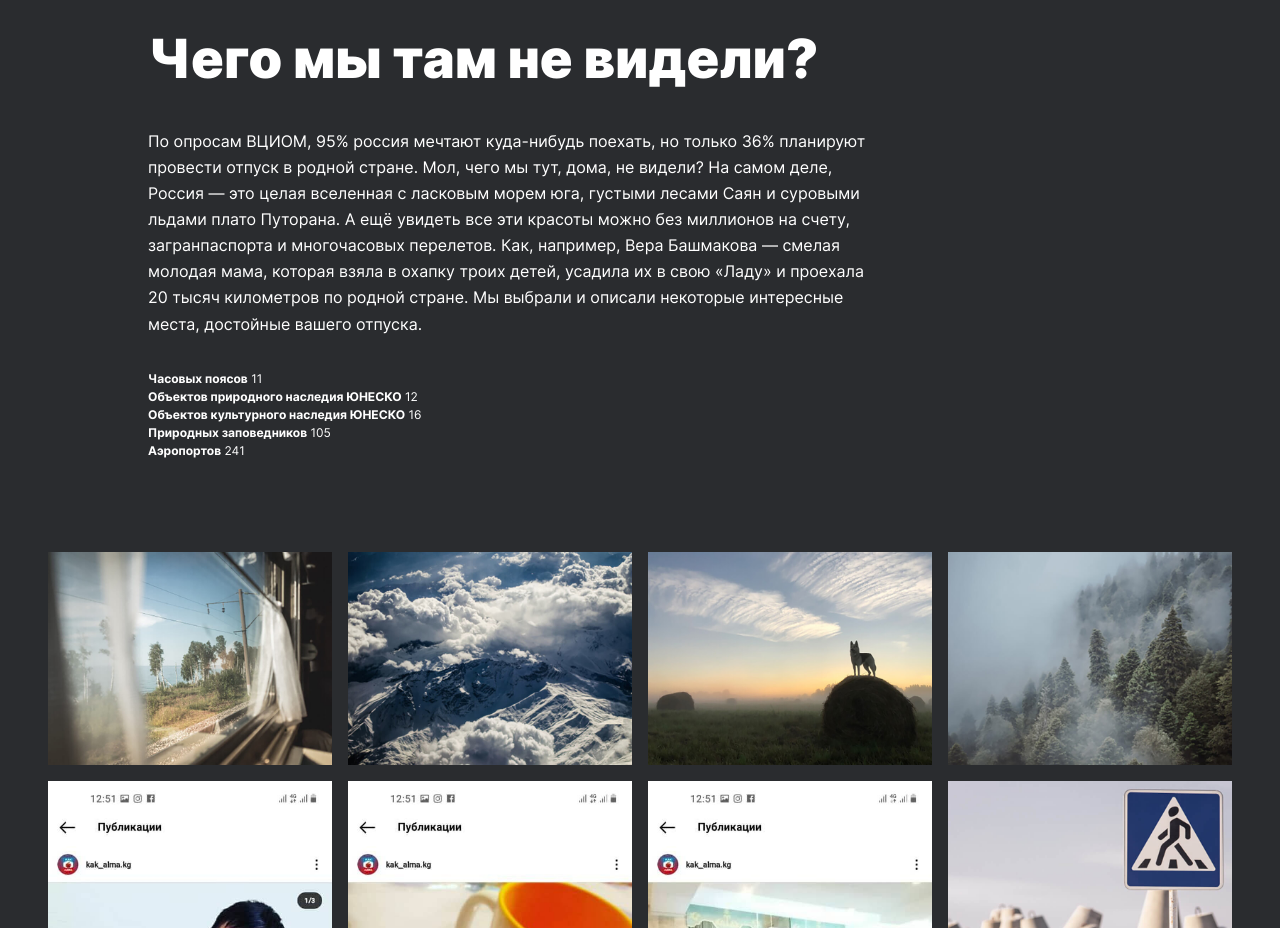
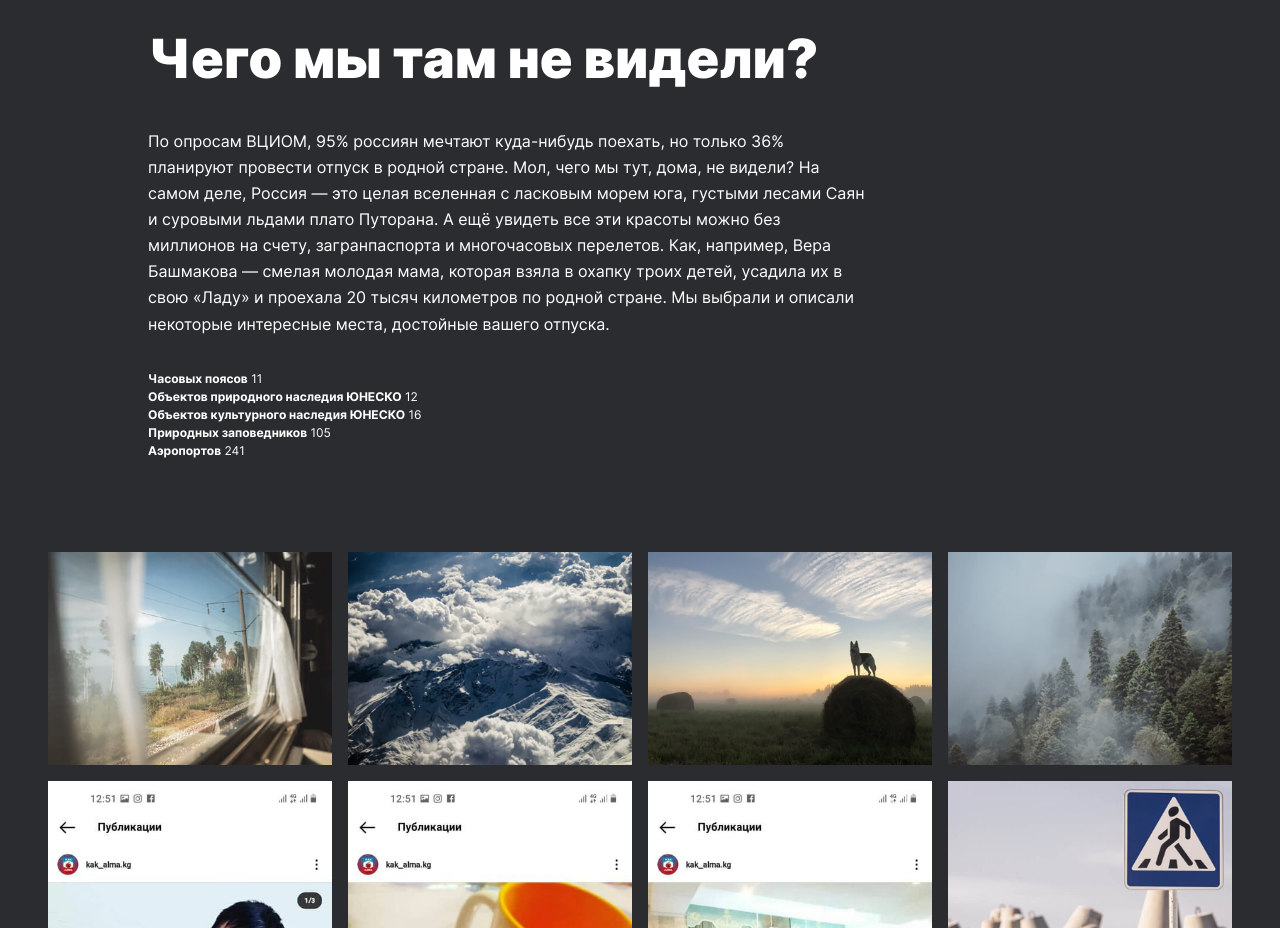
Before and after one commit to kanybek740/kak-alma, a plain HTML site: page index.html in a window 1280 px wide. Shown: the part 1900-2828 px from the top of the page. Drawn offline with Linux system fonts and the light colour scheme.

Commit message:
my commit

```diff
--- a/index.html
+++ b/index.html
@@ -34,7 +34,7 @@
         <section class="intro">
             <div class="intro__container">
                 <h2 class="intro__title">Чего мы там не видели?</h2>
-                <p class="intro__text">По опросам ВЦИОМ, 95% россия мечтают куда-нибудь поехать, но только 36% планируют провести отпуск в родной стране. Мол, чего мы тут, дома, не видели? На самом деле, Россия — это целая вселенная с ласковым морем юга, густыми лесами Саян и суровыми льдами плато Путорана. А ещё увидеть все эти красоты можно без миллионов на счету, загранпаспорта и многочасовых перелетов. Как, например, Вера Башмакова — смелая молодая мама, которая взяла в охапку троих детей, усадила их в свою «Ладу» и проехала 20 тысяч километров по родной стране. Мы выбрали и описали некоторые интересные места, достойные вашего отпуска.</p>
+                <p class="intro__text">По опросам ВЦИОМ, 95% россиян мечтают куда-нибудь поехать, но только 36% планируют провести отпуск в родной стране. Мол, чего мы тут, дома, не видели? На самом деле, Россия — это целая вселенная с ласковым морем юга, густыми лесами Саян и суровыми льдами плато Путорана. А ещё увидеть все эти красоты можно без миллионов на счету, загранпаспорта и многочасовых перелетов. Как, например, Вера Башмакова — смелая молодая мама, которая взяла в охапку троих детей, усадила их в свою «Ладу» и проехала 20 тысяч километров по родной стране. Мы выбрали и описали некоторые интересные места, достойные вашего отпуска.</p>
                 <ul class="intro__list">
                     <li>
                         <span class="intro__item-heading">Часовых поясов</span> 11
```
